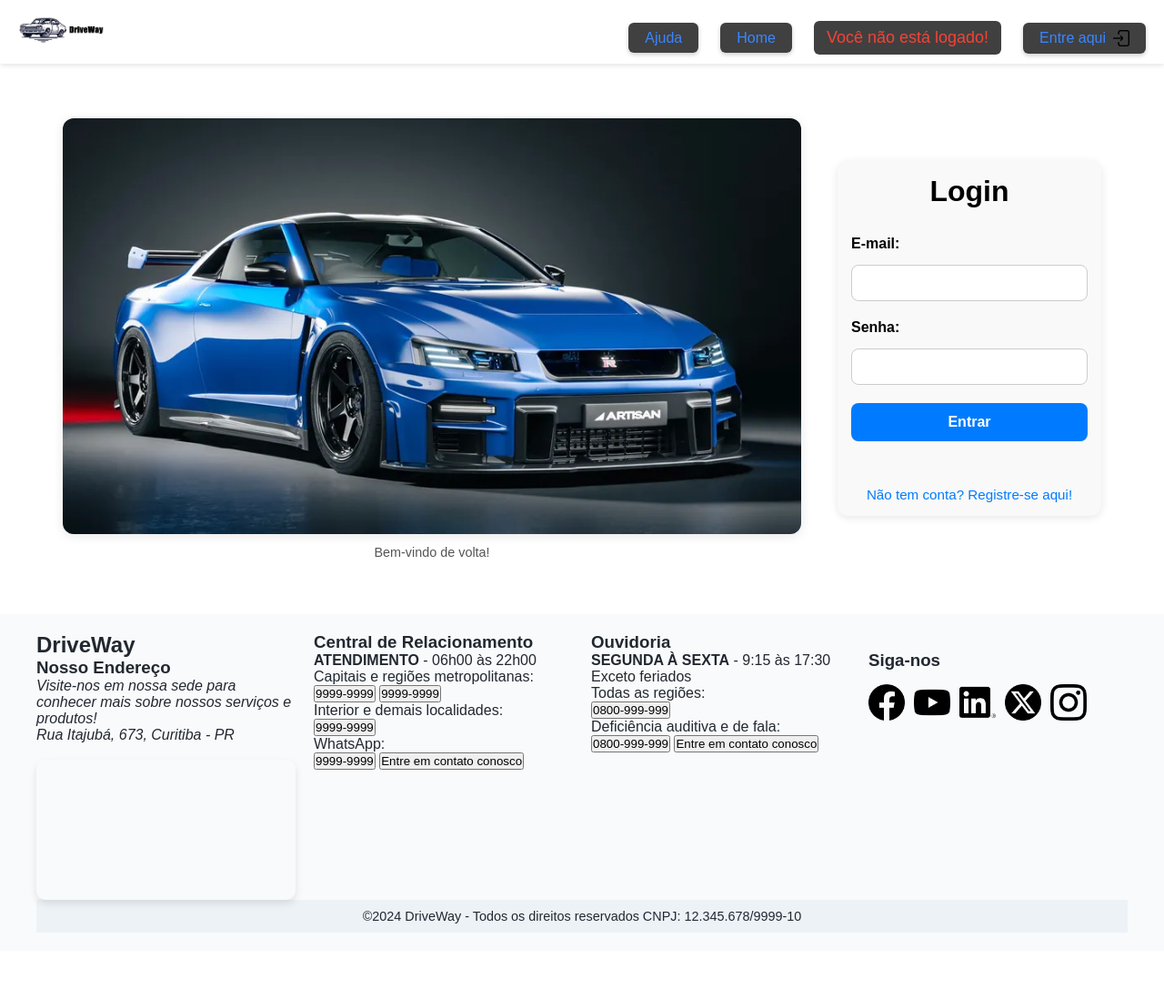
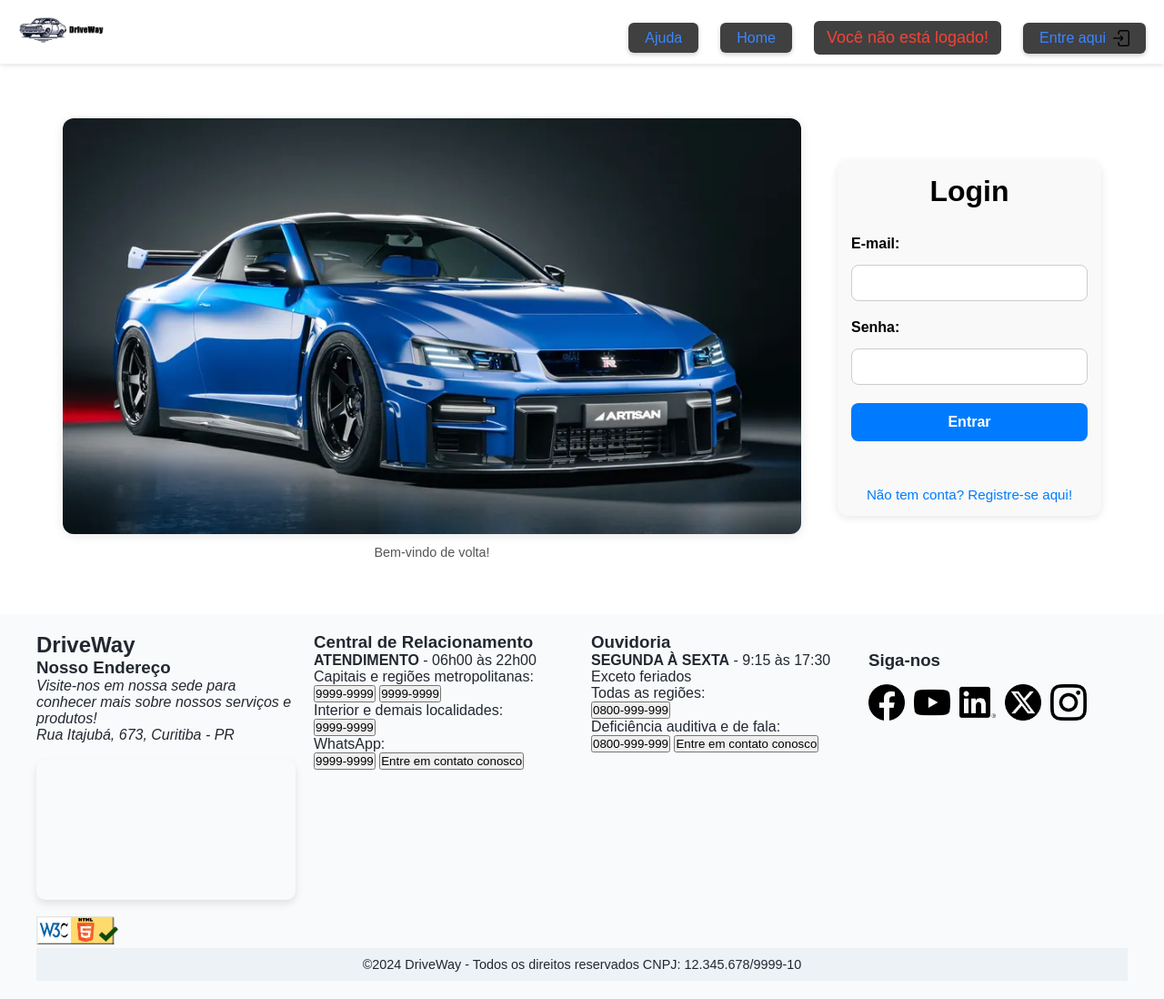
Before and after one commit to ThiagoViniciosAnacleto/Flores-Trab-3periodo, a plain HTML site: page login.html in a window 1280 px wide. Shown: the whole page at 91% size. Before the commit the page ends 1045 px from the top, so only its background shows below. Drawn offline with Linux system fonts and the light colour scheme; grey boxes are pictures that could not be loaded.

Commit message:
Update login.html

```diff
--- a/login.html
+++ b/login.html
@@ -86,6 +86,8 @@
                     </iframe>
                 </div>
             </address>
+            <br>
+            <a href="https://validator.w3.org/nu/?useragent=Validator.nu%2FLV+https%3A%2F%2Fvalidator.w3.org%2Fservices&acceptlanguage=&doc=https%3A%2F%2Fthiagoviniciosanacleto.github.io%2FFlores-Trab-3periodo%2Findex.html"><img style="border:0;width:90px;height:31px" src="img/selo-html5.png" alt="HTML 5 válido!"></a>
         </section>
 
         <!-- Seção de Central de Relacionamento -->
```
